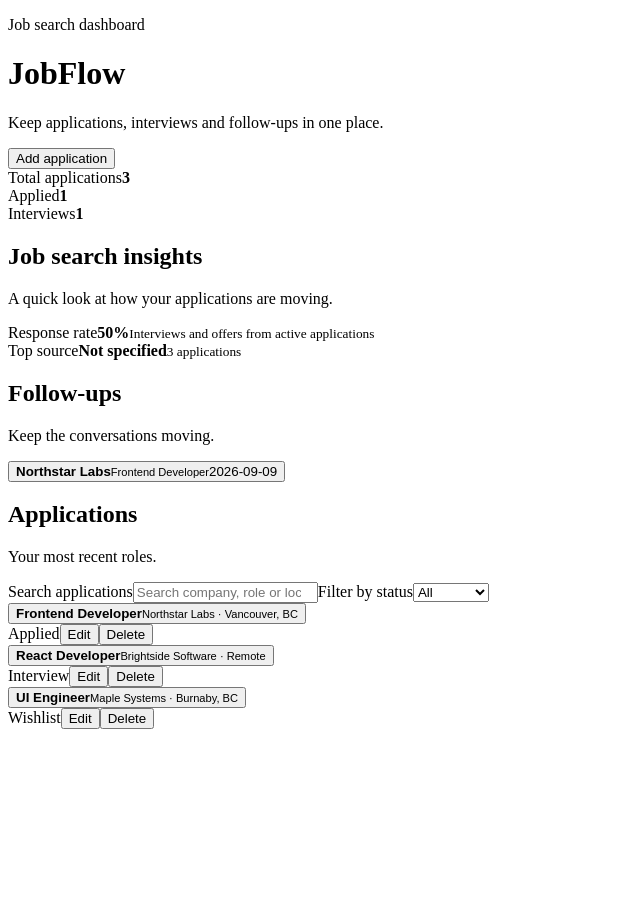
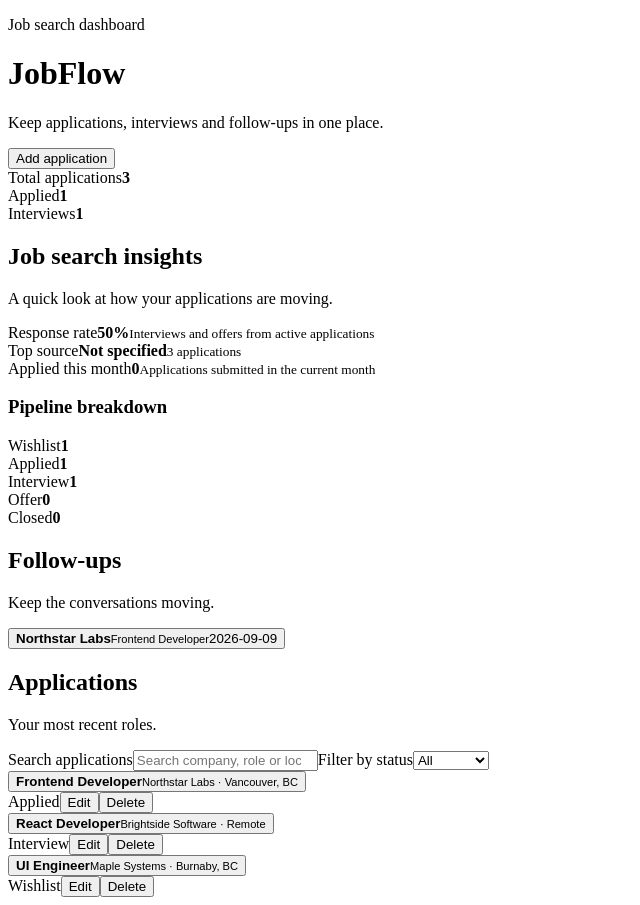
Before and after one commit to RimzimM/jobflow-ai-job-tracker, a React (Vite) app: page / in a window 1280 px wide. Shown: the whole page, without its empty margins (0-640 px from the left). Before the commit the page ends 800 px from the top, so only its background shows below. Built offline with nearby package versions, Linux system fonts and the light colour scheme; the HTML template or start-up script is replaced by a standard one.

Commit message:
add status breakdown

```diff
--- a/src/components/ApplicationInsights.tsx
+++ b/src/components/ApplicationInsights.tsx
@@ -1,8 +1,10 @@
-import type { JobApplication } from '../types/application'
+import type { ApplicationStatus, JobApplication } from '../types/application'
 
 type ApplicationInsightsProps = {
   applications: JobApplication[]
 }
+
+const trackedStatuses: ApplicationStatus[] = ['Wishlist', 'Applied', 'Interview', 'Offer', 'Closed']
 
 function ApplicationInsights({ applications }: ApplicationInsightsProps) {
   const activeApplications = applications.filter((job) => !['Wishlist', 'Closed'].includes(job.status))
@@ -20,6 +22,14 @@ function ApplicationInsights({ applications }: ApplicationInsightsProps) {
 
   const topSource = Object.entries(sourceCounts).sort((a, b) => b[1] - a[1])[0]
 
+  const currentMonth = new Date().toISOString().slice(0, 7)
+  const applicationsThisMonth = applications.filter((job) => job.dateApplied?.startsWith(currentMonth)).length
+
+  const statusCounts = trackedStatuses.map((status) => ({
+    status,
+    count: applications.filter((job) => job.status === status).length,
+  }))
+
   return (
     <section className="insights-panel" aria-labelledby="insights-title">
       <div className="section-heading">
@@ -28,6 +38,7 @@ function ApplicationInsights({ applications }: ApplicationInsightsProps) {
           <p>A quick look at how your applications are moving.</p>
         </div>
       </div>
+
       <div className="insights-grid">
         <div className="insight-card">
           <span>Response rate</span>
@@ -39,6 +50,31 @@ function ApplicationInsights({ applications }: ApplicationInsightsProps) {
           <strong>{topSource?.[0] ?? '—'}</strong>
           <small>{topSource ? `${topSource[1]} application${topSource[1] === 1 ? '' : 's'}` : 'Add a source to your applications'}</small>
         </div>
+        <div className="insight-card">
+          <span>Applied this month</span>
+          <strong>{applicationsThisMonth}</strong>
+          <small>Applications submitted in the current month</small>
+        </div>
+      </div>
+
+      <div className="status-breakdown" aria-label="Applications by status">
+        <h3>Pipeline breakdown</h3>
+        <div className="status-breakdown-list">
+          {statusCounts.map(({ status, count }) => {
+            const percentage = applications.length > 0 ? Math.round((count / applications.length) * 100) : 0
+            return (
+              <div className="status-breakdown-row" key={status}>
+                <div className="status-breakdown-label">
+                  <span>{status}</span>
+                  <strong>{count}</strong>
+                </div>
+                <div className="status-track" aria-label={`${status}: ${count} applications`}>
+                  <span style={{ width: `${percentage}%` }} />
+                </div>
+              </div>
+            )
+          })}
+        </div>
       </div>
     </section>
   )
```
